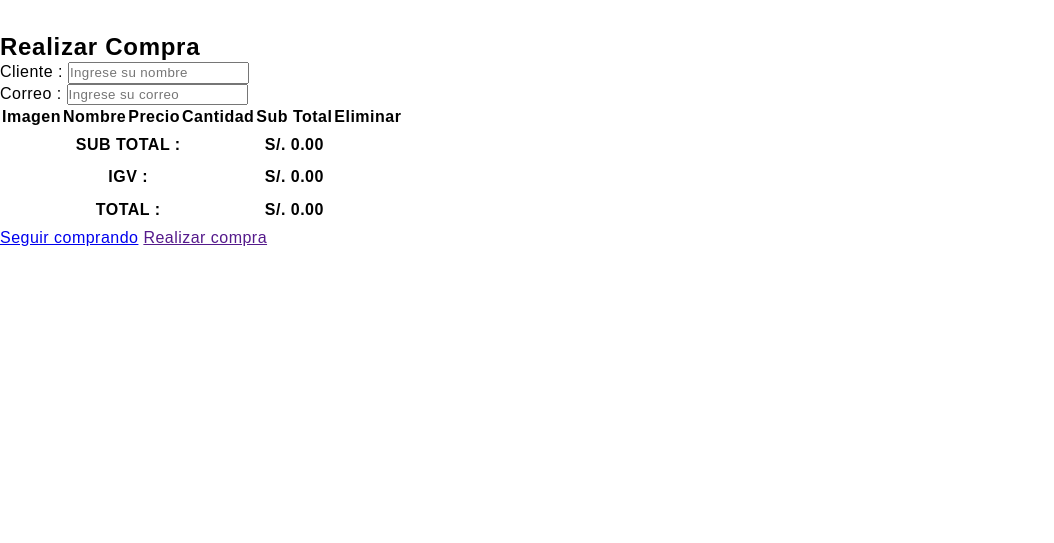
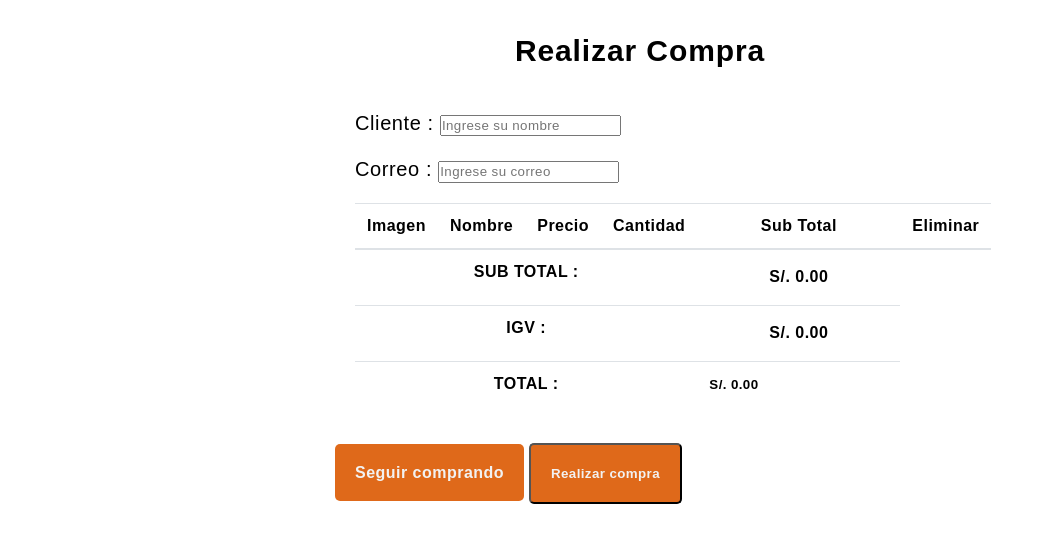
Before and after one commit to sgcm14/Tienda-Virtual, a PHP site: page /carrito.html in a window 1280 px wide. Shown: the part 65-608 px from the top of the page, without its empty margins (0-1054 px from the left). Run offline with PHP 8.4, Linux system fonts and the light colour scheme; lists and menus that the app fills with data are empty; some libraries are stand-ins or nearby versions.

Commit message:
24/11/2020

```diff
--- a/assets/css/style.css
+++ b/assets/css/style.css
@@ -110,14 +110,17 @@
 .bi-cart3:hover{
     color: #f2f2f2;
 }
+.car{
+    position: relative;
+}
 
 /*menu-carrito*/
 .dropdown-menu{
-    position: static;
+    position: absolute;
     top: 100%;
-    left: 0;
+    right: 0;
     display: none;
-    float: left;
+    height: 400px;
     min-width: 10rem;
     padding: .5rem 0;
     margin: .125rem 0 0;
@@ -129,7 +132,7 @@
     background-clip: padding-box;
     border: 1px solid rgba(0,0,0,.15);
     border-radius: .25rem;
-    float: none;
+    overflow-y: scroll;
 }
 .dropdown-menu.show {
     display: block;
@@ -352,7 +355,42 @@
 #cargando{
     display: none;
 }
+.container-carrito h2{
+    text-align: center;
+    font-size: 30px;
+    margin-bottom: 20px;
+    font-weight: 600;
+}
+.container-carrito form{
+    width: 650px;
+    margin:auto;
+    padding: 10px 20px;
+}
+.container-carrito form .contenido{
+    margin:auto;
+    padding: 10px 20px;
+}
+.container-carrito form .titulo{
+    font-size: 20px;
+    font-weight: 200;
+}
 
+.tabla {
+    width: 100%;
+    max-width: 100%;
+    margin-bottom: 1rem;
+    background-color: transparent;
+    border-collapse: collapse;
+}
+.tabla td, .tabla th {
+    padding: .75rem;
+    vertical-align: top;
+    border-top: 1px solid #dee2e6;
+}
+.tabla thead th {
+    vertical-align: bottom;
+    border-bottom: 2px solid #dee2e6;
+}
 
 
 @media (max-width: 800px) {
@@ -386,6 +424,12 @@
 
     header{
         height: auto;
+    }
+
+    /*menu-carrito*/
+    .dropdown-menu{
+        left: 0;
+        height: 250px;
     }
 
 
--- a/assets/js/carrito.js
+++ b/assets/js/carrito.js
@@ -37,6 +37,13 @@
         else{
             this.insertarCarrito(infoProducto);
             //console.log(infoProducto);
+            Swal.fire({
+                icon: 'info',
+                title: 'AGREGANDO',
+                text: 'Se agregó el producto al carrito',
+                timer: 2500,
+                showConfirmButton: false
+            })
         }
 
     }
@@ -64,6 +71,13 @@
             e.target.parentElement.parentElement.remove();
             producto = e.target.parentElement.parentElement;
             productoID = producto.querySelector('a').getAttribute('data-id');
+            Swal.fire({
+                icon: 'info',
+                title: 'ELIMINANDO...',
+                text: 'Se eliminó el producto del carrito',
+                timer: 2500,
+                showConfirmButton: false
+            })
         }
         this.eliminarProductoLocalStorage(productoID);
         this.calcularTotal();
@@ -73,6 +87,13 @@
         e.preventDefault();
         while(listaProductos.firstChild){
             listaProductos.removeChild(listaProductos.firstChild);
+            Swal.fire({
+                icon: 'info',
+                title: 'VACIANDO...',
+                text: 'Carrito vacío',
+                timer: 2500,
+                showConfirmButton: false
+            })
         }
         this.vaciarLocalStorage();
         return false;
@@ -137,9 +158,7 @@
             </td>
             <td>${producto.titulo}</td>
             <td>${producto.precio}</td>
-            <td>
-                <input type="number" class="form-control cantidad" min="1" value=${producto.cantidad}>
-            </td>
+            <td>${producto.cantidad}</td>
             <td>${producto.precio * producto.cantidad}</td>
             <td>
             <a href="#" class="borrar-producto fas fa-times-circle" data-id="${producto.id}"></a>
@@ -183,7 +202,7 @@
 
         document.getElementById('subtotal').innerHTML = "S/. " + subtotal;
         document.getElementById('igv').innerHTML = "S/. " + igv;
-        document.getElementById('total').innerHTML = "S/. " + total.toFixed(2);
+        document.getElementById('total').value = "S/. " + total.toFixed(2);
     }
 
 }
--- a/assets/js/compra.js
+++ b/assets/js/compra.js
@@ -15,7 +15,7 @@
 }
 
 function procesarCompra(e){
-    e.preventDefault();
+    //e.preventDefault();
     if(compra.obtenerProductosLocalStorage().length === 0){
         Swal.fire({
             icon: 'error',
@@ -37,6 +37,14 @@
           })
     }
     else{
+        emailjs.init('user_hx2rYaxbexZ0qlT8bs771')
+
+        const btn = document.getElementById('procesar-compra');
+
+        document.getElementById('procesar-pago')
+        .addEventListener('submit', function(event) {
+        event.preventDefault();
+
             const cargandoGif = document.querySelector('#cargando');
             cargandoGif.style.display='block';
 
@@ -45,7 +53,12 @@
             enviado.style.display = 'block';
             enviado.width = '150';
 
-        setTimeout(() => {
+        const serviceID = 'default_service';
+        const templateID = 'template_rtfpoq5';
+
+        emailjs.sendForm(serviceID, templateID, this)
+            .then(() => {
+
                     cargandoGif.style.display = 'none';
                     document.querySelector('#loaders').appendChild(enviado);
                     setTimeout(() => {
@@ -53,6 +66,12 @@
                         compra.vaciarLocalStorage();
                         window.location = "mascotas.html";
                     }, 2500);
-        }, 3500);
+
+            }, (err) => {
+            btn.value = 'Send Email';
+            alert(JSON.stringify(err));
+            });
+        });
+
     }
 }
--- a/carrito.html
+++ b/carrito.html
@@ -33,20 +33,20 @@
     </header>
     <main>
       <div class="container-carrito">
-              <div class="">
+
                   <h2>Realizar Compra</h2>
-                  <form id="procesar-pago" action="#">
-                      <div class="">
+                  <form id="procesar-pago" action="#" method="POST">
+                      <div class="contenido titulo">
                           <label for="cliente" class="">Cliente :</label>
-                          <input type="text" class="form-control" id="cliente" placeholder="Ingrese su nombre" required>
+                          <input type="text" class="form-control" id="cliente" name="cliente" placeholder="Ingrese su nombre" onkeypress="return sololetras(event)" onpaste="return false" required>
                       </div>
-                      <div class="">
+                      <div class="contenido titulo">
                           <label for="email" class="">Correo :</label>
-                          <input type="email" class="form-control" id="correo" placeholder="Ingrese su correo" required>
+                          <input type="email" class="form-control" id="correo" name="correo" placeholder="Ingrese su correo" required>
                       </div>
 
-                      <div id="carrito" class="">
-                          <table class="" id="lista-compra">
+                      <div id="carrito" class="contenido">
+                          <table class="tabla" id="lista-compra">
                               <thead>
                                   <tr>
                                       <th scope="col">Imagen</th>
@@ -75,7 +75,7 @@
                               <tr>
                                   <th colspan="4" scope="col" class="">TOTAL :</th>
                                   <th scope="col">
-                                      <p id="total"></p>
+                                    <input type="text" id="total" name="monto_total" readonly style="border: 0; font-weight: bold;">
                                   </th>
                               </tr>
                           </table>
@@ -86,13 +86,10 @@
                       </div>
 
                       <div class="">
-                              <a href="mascotas.html" class="">Seguir comprando</a>
-                              <a href="" class="" id="procesar-compra">Realizar compra</a>
+                              <a href="mascotas.html" class="button">Seguir comprando</a>
+                              <input type="submit" class="button" id="procesar-compra" onclick="validarCorreo(form.correo.value)"value="Realizar compra">
                       </div>
                   </form>
-
-
-              </div>
 
       </div>
   </main>
@@ -148,6 +145,7 @@
     <script src="https://kit.fontawesome.com/a076d05399.js"></script>
     <script  src="https://code.jquery.com/jquery-3.4.1.js"></script>
     <script src="https://cdn.jsdelivr.net/npm/sweetalert2@10"></script>
+    <script src="https://cdn.jsdelivr.net/npm/emailjs-com@2/dist/email.min.js"></script>
     <script  src="assets/js/scripts.js"></script>
     <script src="assets/js/carrito.js"></script>
     <script src="assets/js/pedido.js"></script>
--- a/index.html
+++ b/index.html
@@ -119,7 +119,5 @@
     <script  src="https://code.jquery.com/jquery-3.4.1.js"></script>
     <script src="https://cdn.jsdelivr.net/npm/sweetalert2@10"></script>
     <script  src="assets/js/scripts.js"></script>
-    <script src="assets/js/carrito.js"></script>
-    <script src="assets/js/pedido.js"></script>
 </body>
 </html>
--- a/mascotas.html
+++ b/mascotas.html
@@ -22,10 +22,10 @@
                 <span class="fas fa-search"></span>
               </label>
             </li>
-            <li class="car"><!-- <a href="carrito.html" > -->
+            <li class="car" >
               <svg class="bi bi-cart3" width="2em" height="2em" viewBox="0 0 16 16" fill="currentColor" xmlns="http://www.w3.org/2000/svg">
                 <path fill-rule="evenodd" d="M0 1.5A.5.5 0 0 1 .5 1H2a.5.5 0 0 1 .485.379L2.89 3H14.5a.5.5 0 0 1 .49.598l-1 5a.5.5 0 0 1-.465.401l-9.397.472L4.415 11H13a.5.5 0 0 1 0 1H4a.5.5 0 0 1-.491-.408L2.01 3.607 1.61 2H.5a.5.5 0 0 1-.5-.5zM3.102 4l.84 4.479 9.144-.459L13.89 4H3.102zM5 12a2 2 0 1 0 0 4 2 2 0 0 0 0-4zm7 0a2 2 0 1 0 0 4 2 2 0 0 0 0-4zm-7 1a1 1 0 1 0 0 2 1 1 0 0 0 0-2zm7 0a1 1 0 1 0 0 2 1 1 0 0 0 0-2z"/>
-              </svg><!-- </a> -->
+              </svg>
                 <div id="carrito" class="dropdown-menu">
                   <table id="lista-carrito" class="table">
                       <thead>
--- a/nosotros.html
+++ b/nosotros.html
@@ -93,7 +93,5 @@
     <script  src="https://code.jquery.com/jquery-3.4.1.js"></script>
     <script src="https://cdn.jsdelivr.net/npm/sweetalert2@10"></script>
     <script  src="assets/js/scripts.js"></script>
-    <script src="assets/js/carrito.js"></script>
-    <script src="assets/js/pedido.js"></script>
 </body>
 </html>
```
Also changed, not shown: assets/js/contacto.js (added, +31 -0 lines), assets/js/scripts.js (+97 -0 lines), contacto.html (+9 -9 lines). Lines whose indentation alone changed are shown as unchanged.
